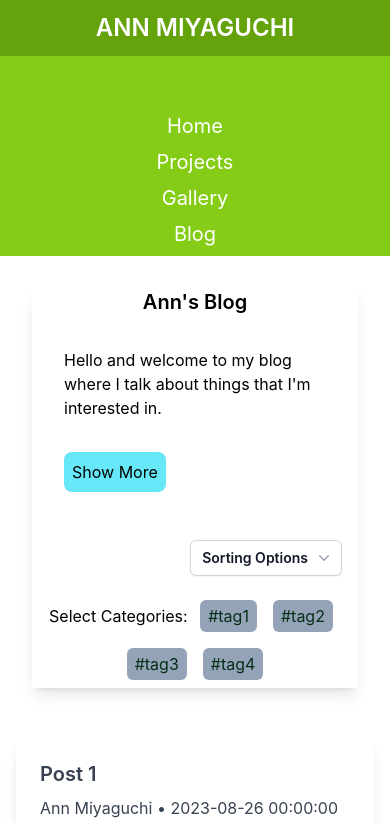
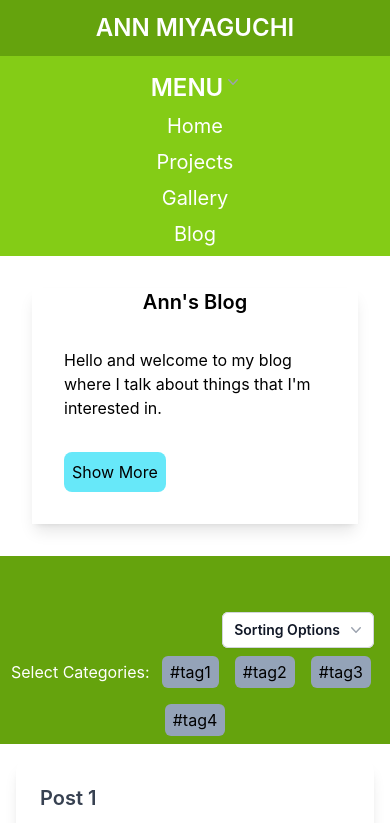
Before and after one commit to limesoda314/website2023, a React (Create React App) app: page /blog in a window 390 px wide. Shown: the top 823 px of the page. Built offline with nearby package versions, Linux system fonts and the light colour scheme.

Commit message:
Attempting to make the div for searching sticky. Will need to pick better colors later. Currently responsiveness is being a bit tricky.

```diff
--- a/src/Components/Pages/Blog.jsx
+++ b/src/Components/Pages/Blog.jsx
@@ -70,7 +70,7 @@ function Blog() {
 
             // include
             if (tagMap.get(tag) === 1 || tagMap.get(tag) === true) {
-                tagClass = "bg-green-300 hover:bg-red-500 text-green-950 rounded-md m-2 px-2 py-1 ";
+                tagClass = "bg-green-300 hover:bg-red-500 text-black rounded-md m-2 px-2 py-1 ";
                 newTagList.push(<button className={tagClass}
                     onClick={
                         () => {
@@ -83,7 +83,7 @@ function Blog() {
             }
             // exclude
             else if (tagMap.get(tag) === 0 || tagMap.get(tag) === false) {
-                tagClass = "bg-red-400 hover:bg-slate-500 text-green-950 rounded-md m-2 px-2 py-1";
+                tagClass = "bg-red-400 hover:bg-slate-500 text-black rounded-md m-2 px-2 py-1";
                 newTagList.push(<button className={tagClass}
                     onClick={
                         () => { setTagMap(new Map(tagMap.set(tag, -1))); }
@@ -92,7 +92,7 @@ function Blog() {
             }
             // default
             else {
-                tagClass = "bg-slate-400 hover:bg-green-500 text-green-950 rounded-md m-2 px-2 py-1";
+                tagClass = "bg-slate-400 hover:bg-green-500 text-black rounded-md m-2 px-2 py-1";
                 newTagList.push(<button className={tagClass}
                     onClick={
                         () => {
@@ -195,7 +195,7 @@ function Blog() {
 
     function sortingBar() {
         return (
-            <div className="relative inline-block m-4">
+            <div className="relative inline-block m-4 mb-0">
                 <div>
                     <button type="button" onClick={
                             () => {
@@ -343,36 +343,31 @@ function Blog() {
 
 
                 </Typography>
-                <Typography>
+
+            </div>
 
 
+            <Typography className="relative w-full h-min sticky z-10 inset-x-0 top-14 bg-lime-600">
 
-                    <div className="flex justify-end">
-                    {sortingBar()}
+                <div className="flex justify-end pt-10">
+                {sortingBar()}
+                </div>
+                <Typography className="flex flex-row justify-center">
+                    <div className="text-white">
+                    Select Categories: {formatTags()}
                     </div>
-                    <Typography className="flex flex-row justify-center">
-                        <div>
-                        Select Categories: {formatTags()}
-                        </div>
-
-                    </Typography>
 
                 </Typography>
 
+            </Typography>
 
-
-            </div>
-            <div className="flex flex-col flex-wrap h-min text-left">
+            <div className="flex flex-col flex-wrap h-full text-left">
                 {formatPosts()}
 
             </div>
 
 
 
-
-
-1
-
         </div>
     )
 };
--- a/src/Components/Pages/Layout.jsx
+++ b/src/Components/Pages/Layout.jsx
@@ -1,5 +1,7 @@
 import { NavLink, Outlet } from "react-router-dom";
+import { useState } from 'react';
 export default function Layout() {
+    const [showMenu, setShowMenu] = useState(1);
     const testMenuItems = [
        {
            href: '/',
@@ -19,7 +21,15 @@ export default function Layout() {
        }
    ];
 
-   <li><NavLink to="/">Home</NavLink></li>
+
+   function toShowMenu() {
+        if (showMenu === 1) {
+
+            return 1;
+        } else {
+            return 0;
+        }
+    }
 
    return (
        <div className='min-h-screen flex flex-col'>
@@ -27,8 +37,27 @@ export default function Layout() {
                Ann Miyaguchi
            </header>
            <div className='flex flex-col md:flex-row flex-1'>
-               <aside className='w-full h-min md:h-screen sticky z-20 inset-x-0 top-1 md:w-60 pt-12 bg-lime-500'>
+               <aside className='w-full h-min md:h-screen sticky z-20 inset-x-0 top-14 md:w-60 bg-lime-500'>
                    <nav>
+                    {/* className="inline-flex w-full right-0 gap-x-1.5 rounded-md bg-white px-3 py-2 text-sm font-semibold text-gray-900 shadow-sm ring-1 ring-inset ring-gray-300 hover:bg-gray-50" id="menu-button">
+                    Sorting Options */}
+                   <button className="inline-flex text-white text-2xl font-semibold uppercase mt-4" onClick={
+                        () => {
+                            if (showMenu === 1 || showMenu===true) {
+                                setShowMenu(0);
+                            } else {
+                                setShowMenu(1)
+                            }
+                        }
+                    } >
+                        Menu
+                        <svg className="-mr-1 h-5 w-5 text-gray-400" viewBox="0 0 20 20" fill="currentColor" aria-hidden="true">
+                            <path fillRule="evenodd" d="M5.23 7.21a.75.75 0 011.06.02L10 11.168l3.71-3.938a.75.75 0 111.08 1.04l-4.25 4.5a.75.75 0 01-1.08 0l-4.25-4.5a.75.75 0 01.02-1.06z" clipRule="evenodd" />
+                        </svg>
+                   </button>
+
+                    {
+                        (toShowMenu()) ?
                         <ul >
                             {testMenuItems.map(({ href, title }) => (
                                 <li className='m-2' key={title}>
@@ -38,9 +67,12 @@ export default function Layout() {
                                 </li>
                             ))}
                         </ul>
+                    : <div></div>
+                    }
+
                    </nav>
                </aside>
-               <main className={'flex-1'}>
+               <main className={'flex-1 h-full'}>
                    <Outlet />
                </main>
 
```
Also changed, not shown: 1 other file (tests, documents, lock files or other folders). Lines whose indentation alone changed are shown as unchanged.
